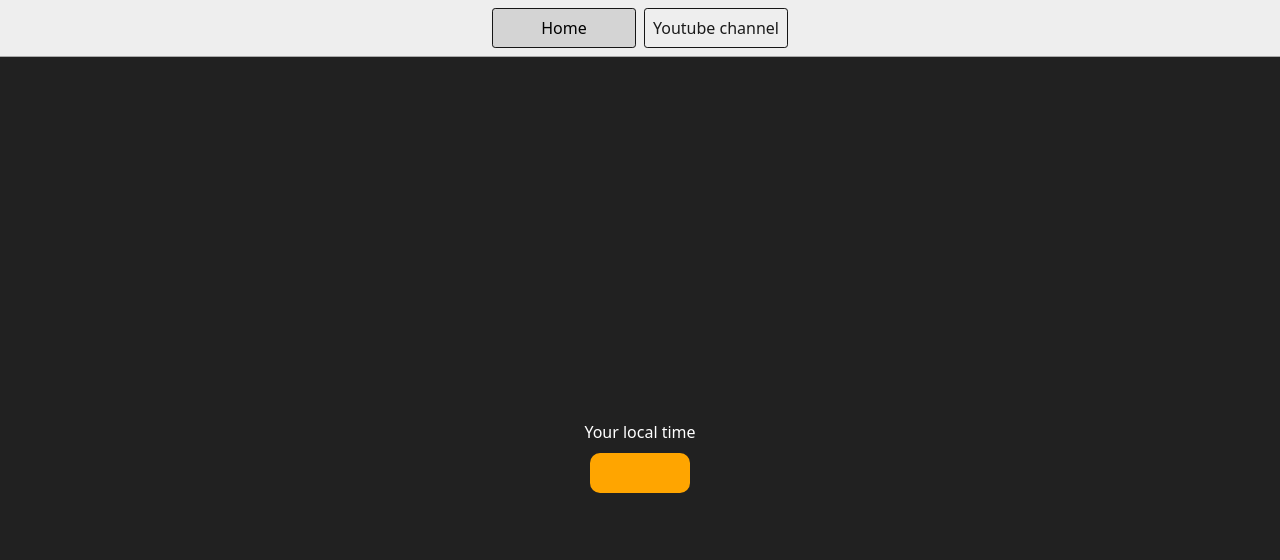
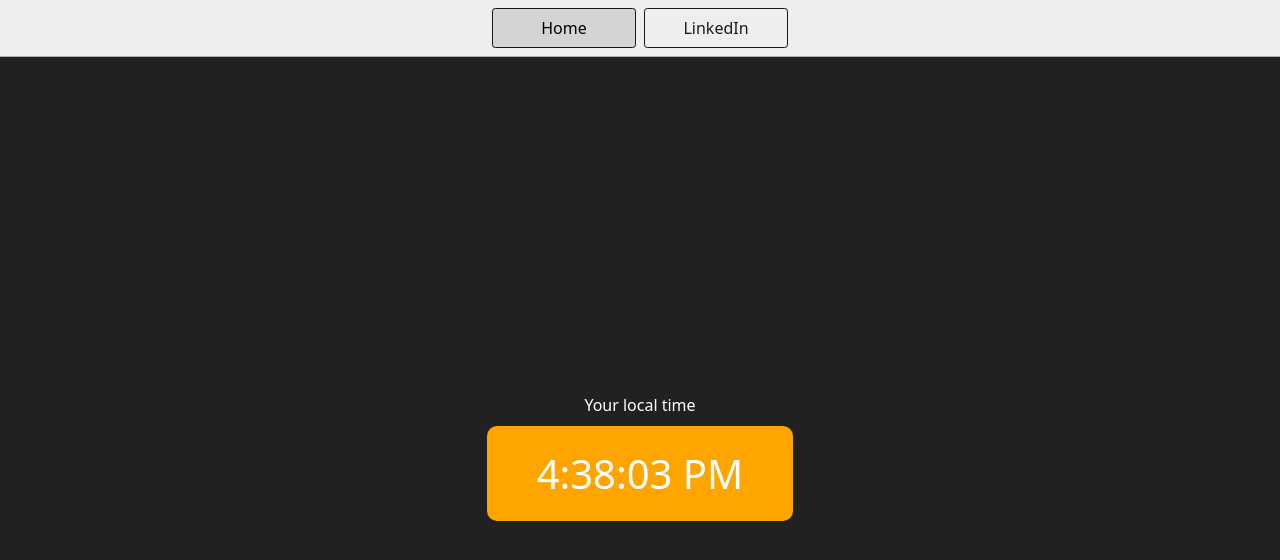
Before and after one commit to YashCommits/dom-projects, a plain HTML site: page 3-DigitalClock/index.html in a window 1280 px wide. Drawn offline with Linux system fonts and the light colour scheme.

Commit message:
clock project completed

```diff
--- a/3-DigitalClock/chaiaurcode.js
+++ b/3-DigitalClock/chaiaurcode.js
@@ -0,0 +1,6 @@
+const clock=document.querySelector('#clock')
+
+setInterval(function (){
+    let date=new Date()
+    clock.innerHTML=date.toLocaleTimeString()
+},1000)
--- a/3-DigitalClock/index.html
+++ b/3-DigitalClock/index.html
@@ -30,8 +30,8 @@
   <body>
     <nav>
       <a href="https://yashcommits.github.io/dom-projects/" aria-current="page">Home</a>
-      <a target="_blank" href="https://www.youtube.com/@chaiaurcode"
-        >Youtube channel</a
+      <a target="_blank" href="https://www.linkedin.com/in/yashcommits/"
+        >LinkedIn</a
       >
     </nav>
     <div class="center">
```
Also changed, not shown: 1-colorChanger/index.html (+2 -2 lines), 2-BMICalculator/index.html (+2 -2 lines), 4-GuessTheNumber/index.html (+2 -2 lines), 5-keyboard/index.html (+2 -2 lines), 6-unlimitedColors/index.html (+2 -2 lines), index.html (+2 -2 lines).
